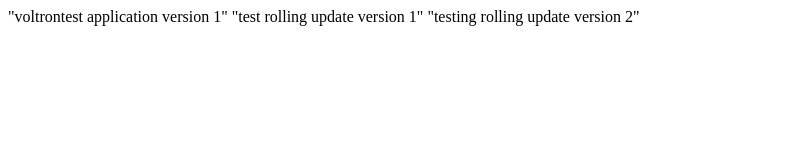
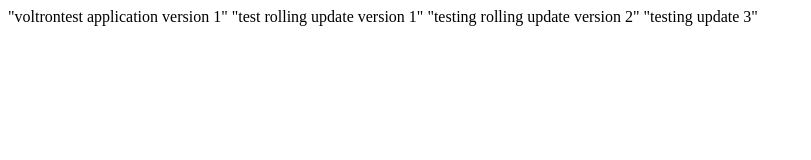
Before and after one commit to sanmahi/dockerimage-rbtapache, a plain HTML site: page index.html in a window 1280 px wide. Shown: the whole page, without its empty margins (0-811 px from the left). Drawn offline with Linux system fonts and the light colour scheme.

Commit message:
third commit

```diff
--- a/index.html
+++ b/index.html
@@ -3,5 +3,6 @@
 "voltrontest application version 1"
 "test rolling update version 1"
 "testing rolling update version 2"
+"testing update 3"
 </body>
 </head>
```
